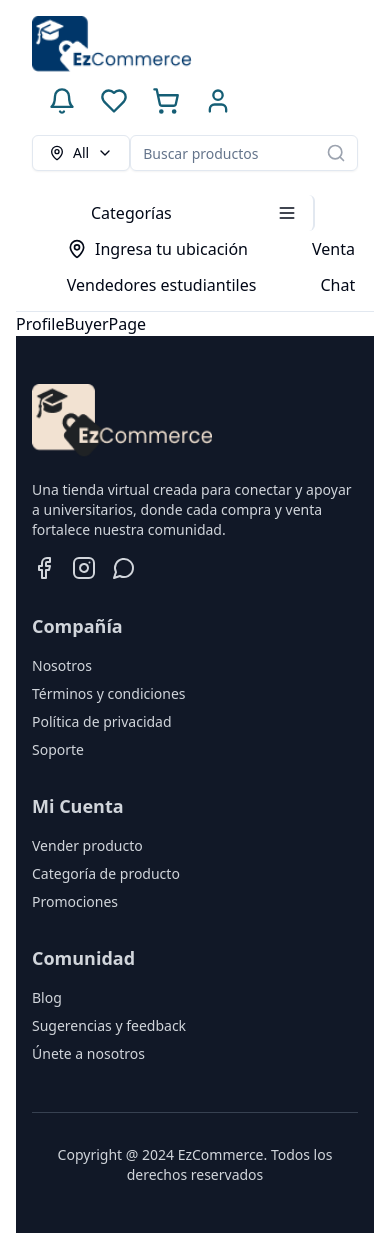
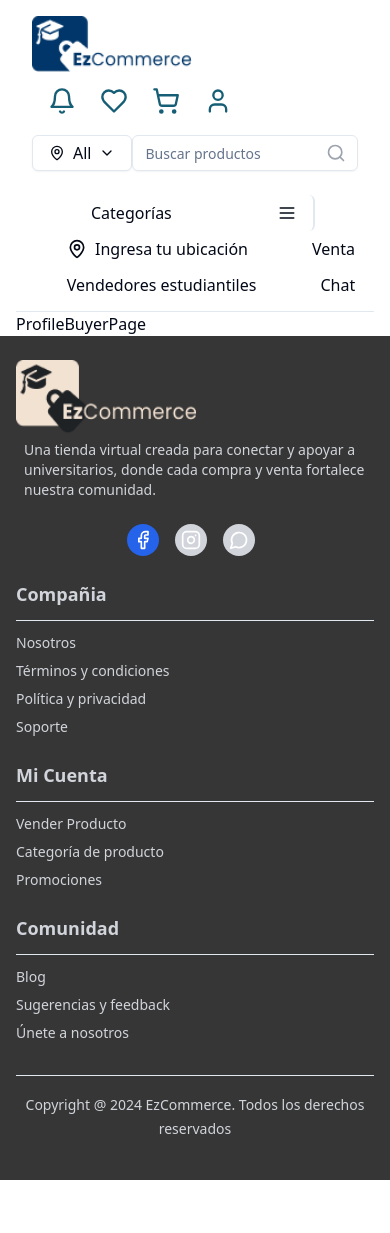
Before and after one commit to angel4uu/ezcommerce-angela-s-version, a React (Vite) app in the folder Desarrollo/PVCU/Fuentes/frontend/: page /profile-buyer in a window 390 px wide. After the commit the page ends 1180 px from the top, so only its background shows below. Built offline with nearby package versions, Linux system fonts and the light colour scheme.

Commit message:
update styles navbar and responsive footer

```diff
--- a/Desarrollo/PVCU/Fuentes/frontend/src/components/layouts/Footer.tsx
+++ b/Desarrollo/PVCU/Fuentes/frontend/src/components/layouts/Footer.tsx
@@ -1,108 +1,105 @@
-import { Facebook, Instagram, MessageCircle,  } from "lucide-react"
-import { Link } from "react-router-dom"
+import { Facebook, Instagram, MessageCircle } from "lucide-react";
+import { Link } from "react-router-dom";
+
 export const Footer = () => {
   return (
-    <footer className="bg-gray-900 text-gray-300 py-12">
-      <div className="container mx-auto px-4">
-        <div className="grid grid-cols-1 md:grid-cols-2 lg:grid-cols-4 gap-8">
-          <div className="space-y-4 col-span-1 md:col-span-2 lg:col-span-1">
-            <div className="flex items-center space-x-2">
+    <footer className="bg-[#363636] text-gray-300 px-4 sm:px-6 md:px-16 lg:px-32 py-6">
+      <div className="flex flex-col lg:flex-row md:justify-between">
+        {/* Logo - descripción e iconos */}
+        <div className="flex flex-col mr-2 space-y-4 mb-4 sm:flex-row lg:w-[400px] lg:flex-col lg:mb-0">
+          <div className="flex flex-col space-x-2">
             <img
-                src="/src/assets/Ezcommerce-Footer.png"
-                alt="EzCommerce Logo"
+              src="src/assets/Ezcommerce-Footer.png"
+              alt="logo"
               width={180}
               height={88}
-                className="rounded"
             />
-            </div>
-            <p className="text-sm">
+            <p className="text-sm md:text-lg lg:text-sm">
               Una tienda virtual creada para conectar y apoyar a universitarios,
               donde cada compra y venta fortalece nuestra comunidad.
             </p>
-            <div className="flex space-x-4">
-              <Link to="#" className="hover:text-white">
-                <Facebook size={24} />
+          </div>
+          {/* Íconos */}
+          <div className="flex sm:flex-wrap mt-4 items-center lg:space-x-4 justify-center sm:w-1/4 lg:justify-start lg:w-full">
+            <div className="flex items-center justify-center w-8 h-8 md:w-10 md:h-10 rounded-full bg-blue-600 hover:bg-blue-700 transition-colors m-2 lg:m-0">
+              <Link to="#">
+                <Facebook size={20} className="text-white" />
               </Link>
-              <Link to="#" className="hover:text-white">
-                <Instagram size={24} />
+            </div>
+            <div className="flex items-center justify-center w-8 h-8 md:w-10 md:h-10 rounded-full bg-gray-300 hover:bg-gray-400 transition-colors m-2 lg:m-0">
+              <Link to="#">
+                <Instagram size={20} className="text-white" />
               </Link>
-              <Link to="#" className="hover:text-white">
-                <MessageCircle size={24} />
+            </div>
+            <div className="flex items-center justify-center w-8 h-8 md:w-10 md:h-10 rounded-full bg-gray-300 hover:bg-gray-400 transition-colors m-2 lg:m-0">
+              <Link to="#">
+                <MessageCircle size={20} className="text-white" />
               </Link>
             </div>
           </div>
-          <div>
-            <h3 className="text-lg font-semibold mb-4">Compañía</h3>
+        </div>
+
+        {/* Compañia */}
+        <div className="flex flex-col mb-6 lg:mb-0 lg:mr-2">
+          <h3 className="text-lg font-semibold">Compañia</h3>
+          <hr className="my-3" />
           <ul className="space-y-2 text-sm">
             <li>
-                <Link to="#" className="hover:text-white">
-                  Nosotros
-                </Link>
+              <Link to="#">Nosotros</Link>
             </li>
             <li>
-                <Link to="#" className="hover:text-white">
-                  Términos y condiciones
-                </Link>
+              <Link to="#">Términos y condiciones</Link>
             </li>
             <li>
-                <Link to="#" className="hover:text-white">
-                  Política de privacidad
-                </Link>
+              <Link to="#">Política y privacidad</Link>
             </li>
             <li>
-                <Link to="#" className="hover:text-white">
-                  Soporte
-                </Link>
+              <Link to="#">Soporte</Link>
             </li>
           </ul>
         </div>
-          <div>
-            <h3 className="text-lg font-semibold mb-4">Mi Cuenta</h3>
+
+        {/* Mi cuenta */}
+        <div className="flex flex-col mb-6 lg:mb-0 lg:mr-2">
+          <h3 className="text-lg font-semibold">Mi Cuenta</h3>
+          <hr className="my-3" />
           <ul className="space-y-2 text-sm">
             <li>
-                <Link to="#" className="hover:text-white">
-                  Vender producto
-                </Link>
+              <Link to="#">Vender Producto</Link>
             </li>
             <li>
-                <Link to="#" className="hover:text-white">
-                  Categoría de producto
-                </Link>
+              <Link to="#">Categoría de producto</Link>
             </li>
             <li>
-                <Link to="#" className="hover:text-white">
-                  Promociones
-                </Link>
+              <Link to="#">Promociones</Link>
             </li>
           </ul>
         </div>
-          <div>
-            <h3 className="text-lg font-semibold mb-4">Comunidad</h3>
+
+        {/* Comunidad */}
+        <div className="flex flex-col mb-6 lg:mb-0">
+          <h3 className="text-lg font-semibold">Comunidad</h3>
+          <hr className="my-3" />
           <ul className="space-y-2 text-sm">
             <li>
-                <Link to="#" className="hover:text-white">
-                  Blog
-                </Link>
+              <Link to="#">Blog</Link>
             </li>
             <li>
-                <Link to="#" className="hover:text-white">
-                  Sugerencias y feedback
-                </Link>
+              <Link to="#">Sugerencias y feedback</Link>
             </li>
             <li>
-                <Link to="#" className="hover:text-white">
-                  Únete a nosotros
-                </Link>
+              <Link to="#">Únete a nosotros</Link>
             </li>
           </ul>
         </div>
       </div>
-        <div className="mt-12 pt-8 border-t border-gray-700 text-center">
-          <p className="text-sm">
+
+      {/* Copyright */}
+      <div className="border-t py-4 text-center mt-2 lg:mt-9">
+        <span className="text-sm">
           Copyright @ 2024 EzCommerce. Todos los derechos reservados
-          </p>
-        </div>
+        </span>
       </div>
     </footer>
   );
-}
+};
--- a/Desarrollo/PVCU/Fuentes/frontend/src/components/layouts/Layaout.tsx
+++ b/Desarrollo/PVCU/Fuentes/frontend/src/components/layouts/Layaout.tsx
@@ -4,9 +4,9 @@ import { Outlet } from "react-router-dom";
 
 export const Layaout = () => {
   return (
-    <div className="px-4 sm:px-6 md:px-16 lg:px-32">
+    <div>
         <Navbar/>
-            <main>
+            <main className="px-4 sm:px-6 md:px-16 lg:px-32">
                <Outlet/>
             </main>
         <Footer/>
--- a/Desarrollo/PVCU/Fuentes/frontend/src/components/layouts/MenuFaculties.tsx
+++ b/Desarrollo/PVCU/Fuentes/frontend/src/components/layouts/MenuFaculties.tsx
@@ -13,7 +13,7 @@ export const MenuFaculties = () => {
   return (
     <DropdownMenu>
       <DropdownMenuTrigger asChild>
-        <Button variant="outline" className="flex items-center">
+        <Button variant="outline" className="flex items-center text-base">
           <MapPin className="mr-2" size={16} />
           All
           <ChevronDown className="ml-2" size={16} />
--- a/Desarrollo/PVCU/Fuentes/frontend/src/components/layouts/Navbar.tsx
+++ b/Desarrollo/PVCU/Fuentes/frontend/src/components/layouts/Navbar.tsx
@@ -14,7 +14,7 @@ const icons = [
 
 export const Navbar = () => {
   return (
-    <nav className="border-b">
+    <nav className="px-4 sm:px-6 md:px-16 lg:px-32">
       <div className="flex flex-wrap items-center py-4 px-4 justify-between">
         {/* Logo */}
         <div className="w-40 lg:mr-9">
@@ -43,7 +43,7 @@ export const Navbar = () => {
       </div>
 
         {/* Menú de navegación */}
-      <div className="flex items-center py-2">
+      <div className="flex items-center py-2 border-b">
         <NavigationComponent />
       </div>
     </nav>
--- a/Desarrollo/PVCU/Fuentes/frontend/src/components/ui/button.tsx
+++ b/Desarrollo/PVCU/Fuentes/frontend/src/components/ui/button.tsx
@@ -18,7 +18,7 @@ const buttonVariants = cva(
         secondary:
           "bg-secondary text-secondary-foreground shadow-sm hover:bg-secondary/80",
         ghost: "hover:bg-accent hover:text-accent-foreground",
-        link: "text-base hover:text-blue-950 hover:bg-slate-200",
+        link: "text-base hover:text-blue-600 hover:bg-slate-200",
       },
       size: {
         default: "h-9 px-4 py-2",
--- a/Desarrollo/PVCU/Fuentes/frontend/src/router/AppRouter.tsx
+++ b/Desarrollo/PVCU/Fuentes/frontend/src/router/AppRouter.tsx
@@ -25,7 +25,7 @@ const routes = createBrowserRouter([
     children: [
       {
         // path: "/:userId/main",
-        path: "/main",
+        path: "/",
         element: <MainPage />,
         // loader:
       },
```
Lines whose indentation alone changed are shown as unchanged.
